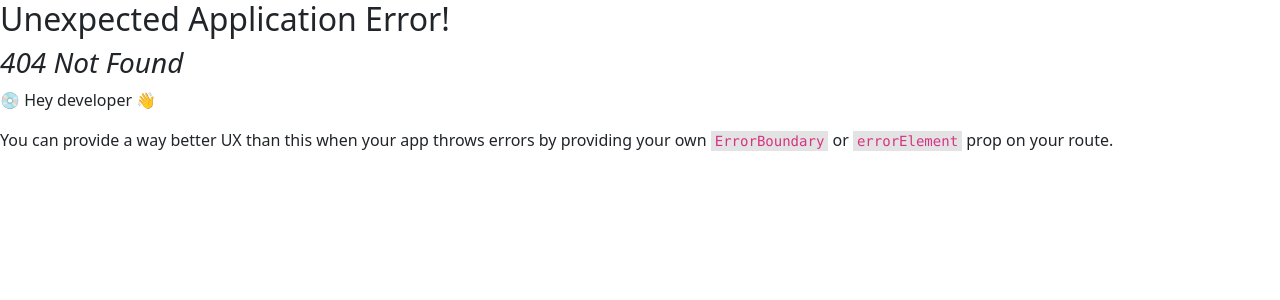
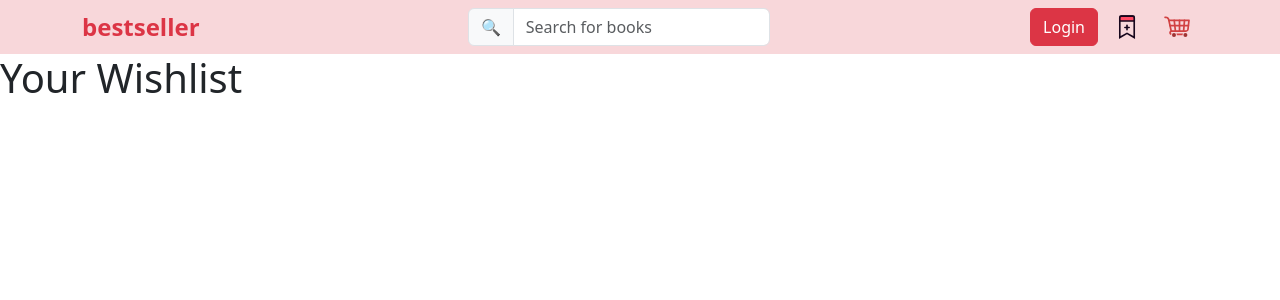
Before and after one commit to devMainak/bestseller-Frontend, a React (Vite) app: page /wishlist in a window 1280 px wide. Before the commit this address had no page. Shown: the top 300 px of the page. Built offline with nearby package versions, Linux system fonts and the light colour scheme.

Commit message:
feat:  created Wishlist

```diff
--- a/src/components/Header.jsx
+++ b/src/components/Header.jsx
@@ -1,8 +1,10 @@
 import { Link } from 'react-router-dom';
 
 // Import images if they are in the src directory
-import wishlistIcon from '../../public/wishlist.svg';  // Adjust the path as needed
-import cartIcon from '../../public/red-cart.svg';      // Adjust the path as needed
+import wishlistIcon from '../../public/wishlist.svg';
+// Adjust the path as needed
+import cartIcon from '../../public/red-cart.svg';
+// Adjust the path as needed
 
 const Header = () => {
   return (
--- /dev/null
+++ b/src/features/wishlist/Wishlist.jsx
@@ -0,0 +1,14 @@
+import Header from "../../components/Header"
+
+const Wishlist = () => {
+  return (
+    <>
+      <Header/>
+      <main>
+        <h1>Your Wishlist</h1>
+      </main>
+    </>
+  )
+}
+
+export default Wishlist
--- a/src/features/wishlist/wishlistSlice.js
+++ b/src/features/wishlist/wishlistSlice.js
@@ -56,7 +56,10 @@ export const wishlistSlice = createSlice({
     })
     // Fulfilled case for addBookToWishListAsync
     builder.addCase(addBookToWishlistAsync.fulfilled, (state, action) => {
+      if (state.wishlist.some(book => book._id === action.payload._id))
+      {
       state.wishlist.push(action.payload.savedBook);
+      }
     })
     // Fulfilled case for deleteBookFromWishlistAsync
   builder.addCase(deleteBookFromWishlistAsync.fulfilled, (state, action) => {
--- a/src/index.jsx
+++ b/src/index.jsx
@@ -7,6 +7,7 @@ import 'bootstrap/dist/js/bootstrap.min.js'
 import App from './App'
 import BookView from './features/books/BookView'
 import BookDetails from './features/books/BookDetails'
+import Wishlist from './features/wishlist/Wishlist'
 
 // routes and elements for the router
 const router = createBrowserRouter([
@@ -21,6 +22,10 @@ const router = createBrowserRouter([
 	{
 		path: "/books/:bookCategory/:bookId",
 		element: <BookDetails/>
+	},
+	{
+		path: "/wishlist",
+		element: <Wishlist/>
 	}
 ])
 
```
